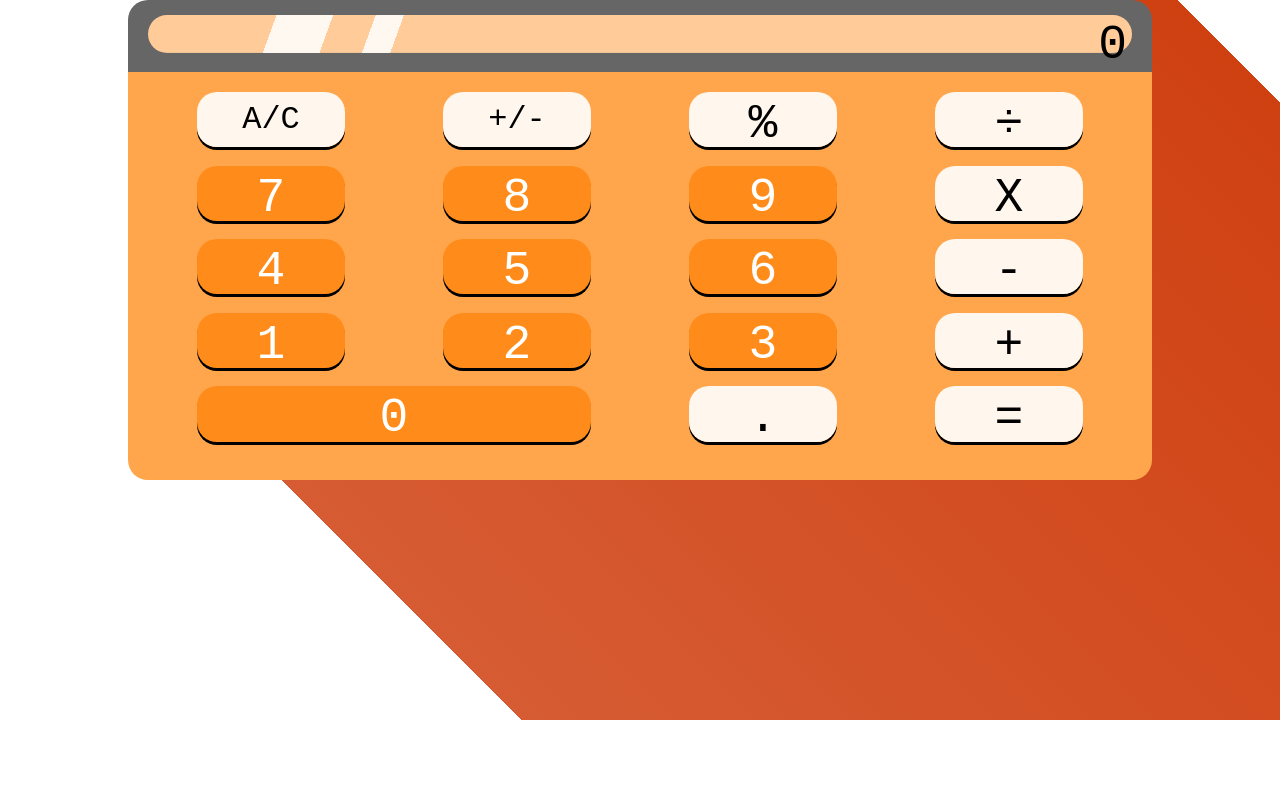
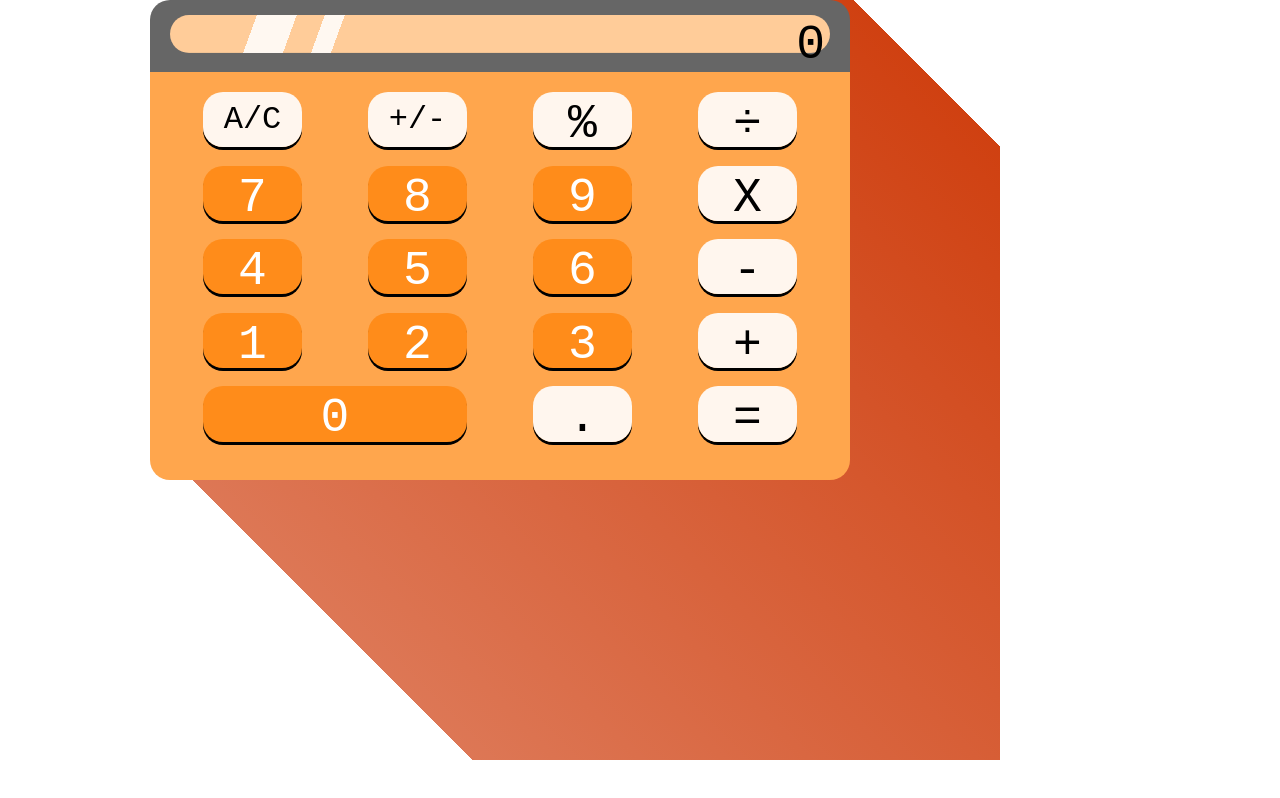
Before and after one commit to NewIncome/math-mag-co-calculator, a React (Create React App) app: page / in a window 1280 px wide. Built offline with nearby package versions, Linux system fonts and the light colour scheme.

Commit message:
Make calculator sizing fixed

```diff
--- a/src/App.css
+++ b/src/App.css
@@ -6,15 +6,15 @@
 }
 
 #root {
-  background-color: aquamarine;
-  background: linear-gradient(#fff, #fff) no-repeat, linear-gradient(45deg, #fff 21%, #c30c 21%, #c30e 94.5%, #fff 94.5%) no-repeat;
-  background-size: 50% 50%, 90% 90%;
+  background: linear-gradient(#fff, #fff) no-repeat, linear-gradient(45deg, #fff 21%, #c30a 21%, #c30e 91%, #fff 91%) no-repeat;
+  background-size: 50% 60%, 87% 95%;
   background-position: 20% 0%, 100% 0%;
   height: 100vh;
+  width: 1000px;
 }
 
 #cBody {
-  width: 80%;
+  width: 700px;
   margin: auto;
   height: 60vh;
 }
```
